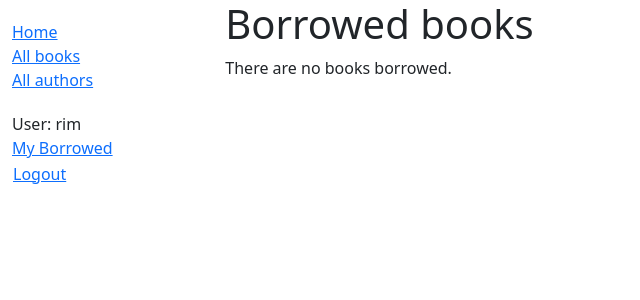
After one commit to olexksii/Django_book_catalog_demo, a Django app: page /catalog/mybooks/ in a window 1280 px wide. The commit adds this page. Shown: the top 300 px of the page, without its empty margins (0-640 px from the left). Run offline with Django 5.2, Linux system fonts and the light colour scheme; a user stored in the database is signed in; data comes from the database, SQL or seed files in the repository; both versions use the stored data as it was after the commit.

Commit message:
feat(user manager): borrower

```diff
--- a/catalog/admin.py
+++ b/catalog/admin.py
@@ -25,6 +25,7 @@ class BookAdmin(admin.ModelAdmin):
 
 @admin.register(BookInstance)
 class BookInstanceAdmin(admin.ModelAdmin):
+    list_display = ('book', 'status', 'borrower', 'due_back', 'id')
     list_filter = ('status', 'due_back')
 
     fieldsets = (
@@ -32,6 +33,6 @@ class BookInstanceAdmin(admin.ModelAdmin):
             'fields': ('book', 'imprint', 'id')
         }),
         ('Availability', {
-            'fields': ('status', 'due_back')
+            'fields': ('status', 'due_back', 'borrower')
         }),
     )
--- a/catalog/static/css/styles.css
+++ b/catalog/static/css/styles.css
@@ -7,3 +7,11 @@
 .body{
     background-color: blue;
 }
+
+#logout-form {
+    display: inline;
+}
+#logout-form button{
+    padding: 0;
+    margin: 0;
+}
--- a/catalog/templates/base_generic.html
+++ b/catalog/templates/base_generic.html
@@ -23,6 +23,20 @@
                         <li><a href="{% url 'index' %}">Home</a></li>
                         <li><a href="{% url 'books' %}">All books</a></li>
                         <li><a href="">All authors</a></li>
+                    </ul>
+                    <ul class="sidebar-nav">
+                        {% if user.is_authenticated %}
+                            <li>User: {{ user.get_username }}</li>
+                            <li><a href="{% url 'my-borrowed' %}">My Borrowed</a></li>
+                            <li>
+                                <form id="logout-form" method="post" action="{% url 'admin:logout' %}">
+                                    {% csrf_token %}
+                                    <button type="submit" class="btn btn-link">Logout</button>
+                                </form>
+                            </li>
+                        {% else %}
+                            <li><a href="{% url 'login' %}?next={{ request.path }}">Login</a></li>
+                        {% endif %}
                     </ul>
                 {% endblock %}
             </div>
--- /dev/null
+++ b/catalog/templates/catalog/bookinstance_list_borrowed_user.html
@@ -0,0 +1,18 @@
+{% extends "base_generic.html" %}
+
+{% block content %}
+    <h1>Borrowed books</h1>
+
+    {% if bookinstance_list %}
+    <ul>
+        {% for bookinst in bookinstance_list %}
+        <li class="{% if bookinst.is_overdue %}text-danger{% endif %}">
+            <a href="{% url 'book-detail' bookinst.book.pk %}">{{ bookinst.book.title }}</a> ({{bookinst.due_back}})
+        </li>
+        {% endfor %}
+    </ul>
+
+    {% else %}
+        <p>There are no books borrowed.</p>
+    {% endif %}
+{% endblock %}
--- a/catalog/urls.py
+++ b/catalog/urls.py
@@ -5,5 +5,8 @@ urlpatterns = [
     path('', views.index, name='index'),
     path('books/', views.BookListView.as_view(), name='books'),
     path('book/<int:pk>', views.BookDetailView.as_view(), name='book-detail'),
+]
 
+urlpatterns += [
+    path('mybooks/', views.LoanedBooksByUserListView.as_view(), name='my-borrowed'),
 ]
--- a/catalog/views.py
+++ b/catalog/views.py
@@ -1,6 +1,7 @@
 from django.shortcuts import render
 
 from .models import Book, Author, BookInstance, Genre
+from django.contrib.auth.mixins import LoginRequiredMixin
 
 import numpy
 def index(request):
@@ -49,4 +50,16 @@ class BookListView(generic.ListView):
 class BookDetailView(generic.DetailView):
     model = Book
 
+class LoanedBooksByUserListView(LoginRequiredMixin, generic.ListView):
+    model = BookInstance
+    template_name = 'catalog/bookinstance_list_borrowed_user.html'
+    paginate_by = 10
+
+    def get_queryset(self):
+        return (
+            BookInstance.objects.filter(borrower = self.request.user)
+            .filter(status__exact='o')
+            .order_by('due_back')
+        )
+
 # Create your views here.
```
Also changed, not shown: catalog/models.py (+7 -0 lines), catalog/migrations/0003_bookinstance_borrower.py (added), db.sqlite3.
